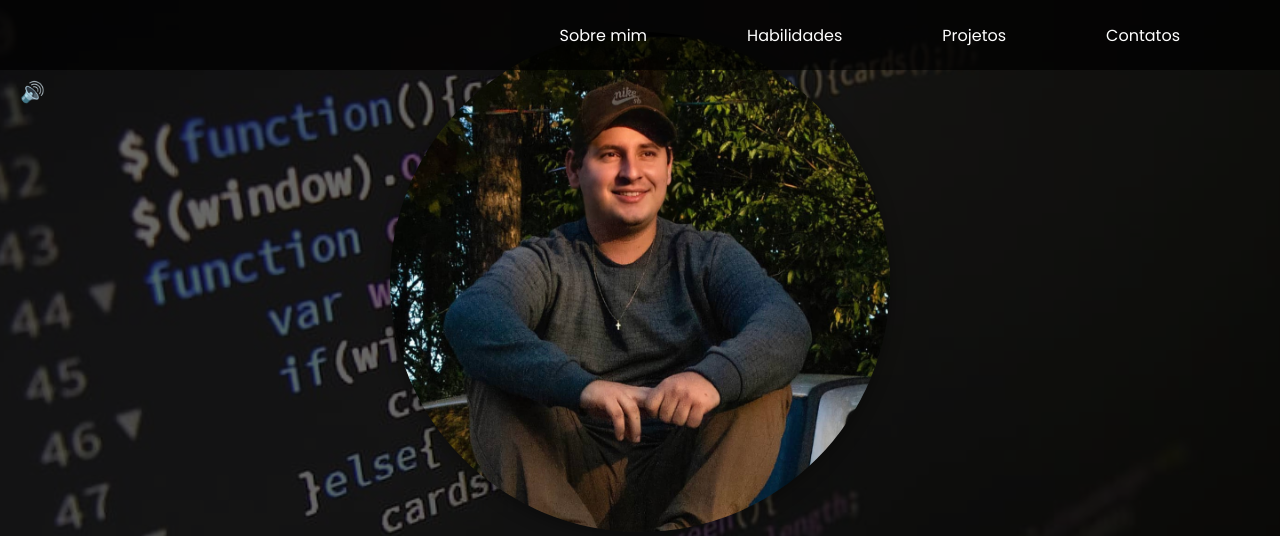
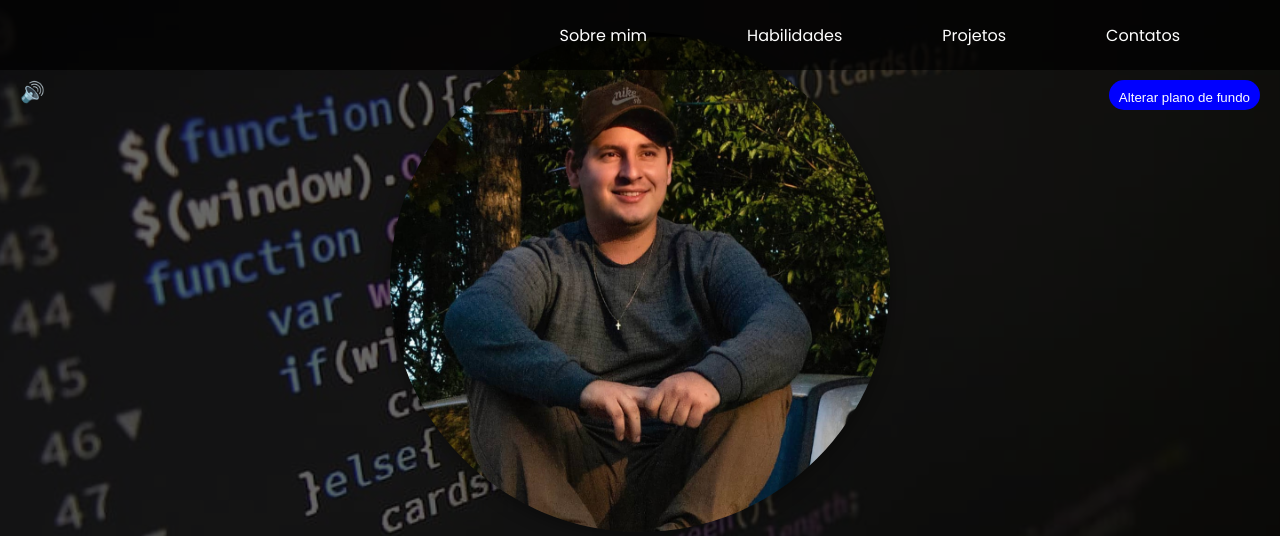
Before and after one commit to euAlexandreD/portifolio, a plain HTML site: page pages/index.html in a window 1280 px wide. Shown: the top 536 px of the page. Drawn offline with Linux system fonts and the light colour scheme.

Commit message:
adicioado botao de troca de plano de fundo

```diff
--- a/pages/index.html
+++ b/pages/index.html
@@ -26,6 +26,9 @@
       <button class="button-tudum">
         &#128266
       <audio class="audio" src="../assets/videoplayback.mp4"></audio></button>
+    </div>
+    <div class="bg">
+      <button class="button-bg">Alterar plano de fundo</button>
     </div>
     <header id="cabecalho" class="header">
       <div class="content">
--- a/styles/styles.css
+++ b/styles/styles.css
@@ -312,3 +312,19 @@ html,
 body {
   overflow-x: hidden;
 }
+
+.bg {
+  position: fixed;
+  top: 80px;
+  right: 20px;
+}
+
+.button-bg {
+  height: 30px;
+  background-color: blue;
+  border-radius: 20px;
+  border: none;
+  color: white;
+  padding: 10px;
+  cursor: pointer;
+}
--- a/utils/index.js
+++ b/utils/index.js
@@ -4,3 +4,11 @@ buttonTudum.addEventListener("click", function () {
   const tudum = document.querySelector(".audio");
   tudum.play();
 });
+
+const buttonBg = document.querySelector(".button-bg");
+
+buttonBg.addEventListener("click", () => {
+  const header = document.querySelector(".header");
+
+  header.style.background = "url(../assets/7_Navegando.gif)";
+});
```
Also changed, not shown: assets/7_Navegando.gif (added).
